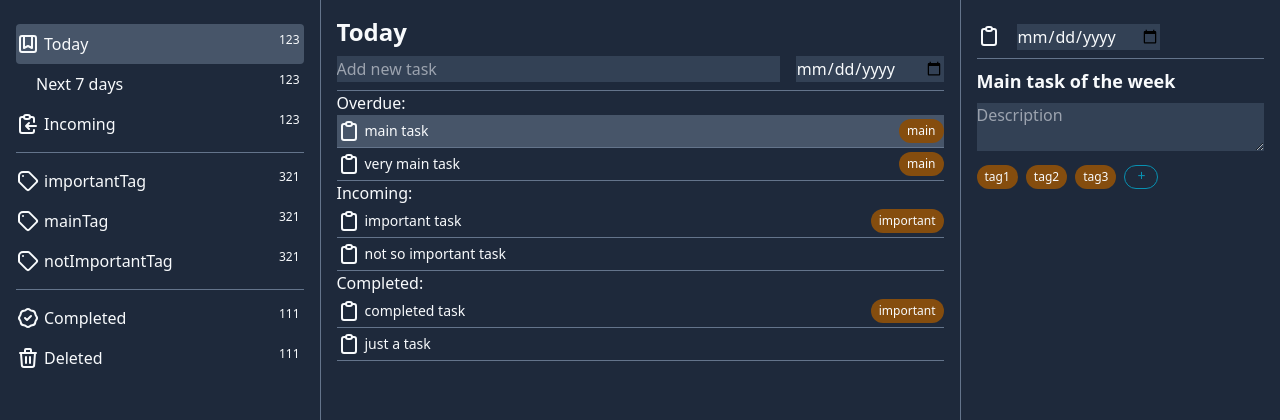
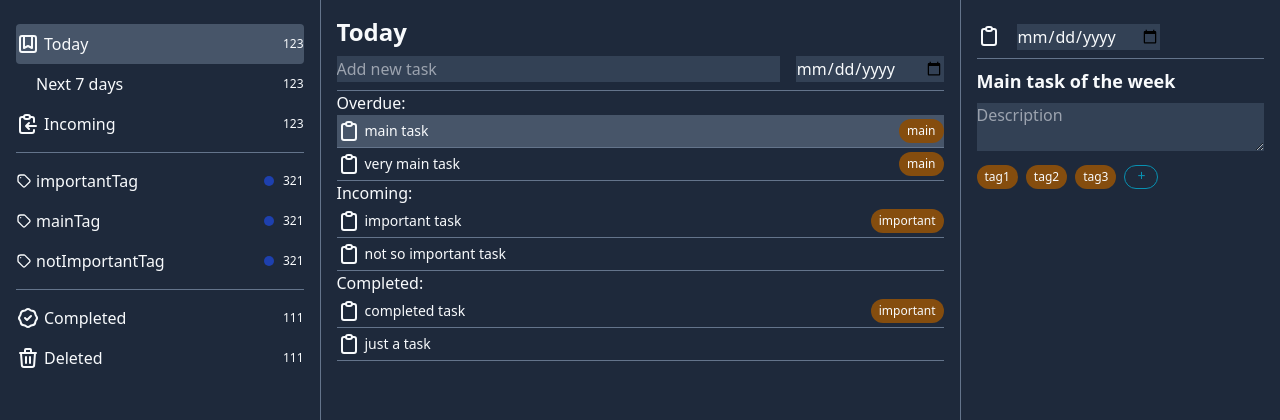
Before and after one commit to StarDust198/todo, a React (Create React App) app: page / in a window 1280 px wide. Shown: the top 420 px of the page. Built offline with nearby package versions, Linux system fonts and the light colour scheme; some icons are missing.

Commit message:
add colors & random color

```diff
--- a/package.json
+++ b/package.json
@@ -18,7 +18,7 @@
     "web-vitals": "^2.1.4"
   },
   "scripts": {
-    "start": "concurrently 'react-scripts start' 'json-server --watch db.json'",
+    "start": "concurrently 'react-scripts start' 'json-server --watch db.json --port 3001'",
     "build": "react-scripts build",
     "test": "react-scripts test",
     "eject": "react-scripts eject"
--- a/src/components/FilterComponent.tsx
+++ b/src/components/FilterComponent.tsx
@@ -1,9 +1,10 @@
-import { FC, ReactNode } from 'react';
+import { DetailedHTMLProps, FC, HTMLAttributes, ReactNode } from 'react';
 
-interface FilterProps {
+interface FilterProps
+  extends DetailedHTMLProps<HTMLAttributes<HTMLLIElement>, HTMLLIElement> {
   title: string;
   children?: ReactNode | null;
-  color?: string | null;
+  tagColor?: string | null;
   total: number;
   selected?: boolean;
 }
@@ -11,23 +12,26 @@ interface FilterProps {
 const FilterComponent: FC<FilterProps> = ({
   title,
   children = null,
-  color = null,
+  tagColor = null,
   total = 123,
   selected = false,
+  ...props
 }) => {
   const filterClass = `flex py-2 justify-between rounded ${
     selected ? 'bg-slate-600' : 'hover:bg-slate-700'
   }`;
 
   return (
-    <li className={filterClass}>
-      <div className="flex gap-1 align-middle">
+    <li className={filterClass} {...props}>
+      <div className="flex gap-1">
         {children}
         {title}
       </div>
-      <div className="flex gap-1 align-middle pr-1">
-        {color && color}
-        <span className="text-xs">{total}</span>
+      <div className="flex w-10 justify-between items-center flex-row-reverse">
+        <div className="text-xs">{total}</div>
+        {tagColor && (
+          <div className={`w-2.5 h-2.5 rounded-full ${tagColor}`}></div>
+        )}
       </div>
     </li>
   );
--- a/src/components/TaskFilters.tsx
+++ b/src/components/TaskFilters.tsx
@@ -1,4 +1,4 @@
-import { FC } from 'react';
+import { FC, useState, MouseEvent } from 'react';
 import { ReactComponent as TagIcon } from '../assets/tag.svg';
 import { ReactComponent as CalendarIcon } from '../assets/calendar.svg';
 import { ReactComponent as IncomingIcon } from '../assets/incoming.svg';
@@ -12,35 +12,50 @@ const tags = ['importantTag', 'mainTag', 'notImportantTag'];
 interface TaskFiltersProps {}
 
 const TaskFilters: FC<TaskFiltersProps> = () => {
-  // const [selectedFilter, setSelectedFilter] = useState<Filter>();
+  const [selectedFilter, setSelectedFilter] = useState('_today');
+
+  // e: MouseEvent<HTMLLIElement>,
+  function onChangeFilter() {}
 
   return (
     <div className="px-4 py-4 bg-slate-800 flex flex-col">
       <ul className="border-b border-slate-500 py-2">
-        <FilterComponent title="Today" total={123} selected>
+        <FilterComponent
+          id="_today"
+          onClick={onChangeFilter}
+          title="Today"
+          total={123}
+          selected
+        >
           <TodayIcon />
         </FilterComponent>
-        <FilterComponent title="Next 7 days" total={123}>
+        <FilterComponent id="_week" title="Next 7 days" total={123}>
           <CalendarIcon />
         </FilterComponent>
-        <FilterComponent title="Incoming" total={123}>
+        <FilterComponent id="_incoming" title="Incoming" total={123}>
           <IncomingIcon />
         </FilterComponent>
       </ul>
       {tags.length && (
         <ul className="border-b border-slate-500 py-2">
           {tags.map((tag) => (
-            <FilterComponent title={tag} key={`${tag}-filter`} total={321}>
-              <TagIcon />
+            <FilterComponent
+              tagColor="bg-blue-800"
+              title={tag}
+              key={`${tag}-filter`}
+              total={321}
+              id={tag}
+            >
+              <TagIcon className="w-4" />
             </FilterComponent>
           ))}
         </ul>
       )}
       <ul className="py-2">
-        <FilterComponent title="Completed" total={111}>
+        <FilterComponent id="_completed" title="Completed" total={111}>
           <CompletedIcon />
         </FilterComponent>
-        <FilterComponent title="Deleted" total={111}>
+        <FilterComponent id="_deleted" title="Deleted" total={111}>
           <TrashIcon />
         </FilterComponent>
       </ul>
--- a/src/models/Colors.ts
+++ b/src/models/Colors.ts
@@ -1,15 +1,22 @@
 export enum Colors {
-  YELLOW = 'yellow-800',
-  AMBER = 'amber-800',
-  LIME = 'lime-800',
-  GREEN = 'green-800',
-  EMERALD = 'emerald-800',
-  TEAL = 'teal-800',
-  CYAN = 'cyan-800',
-  SKY = 'sky-800',
-  BLUE = 'blue-800',
-  INDIGO = 'indigo-800',
-  VIOLET = 'violet-800',
-  PURPLE = 'purple-800',
-  FUCHSIA = 'fuchsia-800',
+  YELLOW = 'bg-yellow-800',
+  AMBER = 'bg-amber-800',
+  LIME = 'bg-lime-800',
+  GREEN = 'bg-green-800',
+  EMERALD = 'bg-emerald-800',
+  TEAL = 'bg-teal-800',
+  CYAN = 'bg-cyan-800',
+  SKY = 'bg-sky-800',
+  BLUE = 'bg-blue-800',
+  INDIGO = 'bg-indigo-800',
+  VIOLET = 'bg-violet-800',
+  PURPLE = 'bg-purple-800',
+  FUCHSIA = 'bg-fuchsia-800',
 }
+
+export function randomColor(): Colors {
+  const colorValues = Object.values(Colors);
+  const randomIndex = Math.floor(Math.random() * colorValues.length);
+  const randomColorValue = colorValues[randomIndex];
+  return randomColorValue;
+}
--- a/src/models/Tag.ts
+++ b/src/models/Tag.ts
@@ -1,12 +1,14 @@
+import { Colors, randomColor } from './Colors';
+
 export class Tag {
-  readonly id: string;
+  // readonly id: string;
   readonly title: string;
-  color: string;
+  color: Colors;
 
   constructor(title: string) {
-    this.id =
-      new Date().getTime().toString(36) + Math.random().toString(36).slice(2);
+    // this.id =
+    //   new Date().getTime().toString(36) + Math.random().toString(36).slice(2);
     this.title = title;
-    this.color = 'green';
+    this.color = randomColor();
   }
 }
--- a/src/models/Task.ts
+++ b/src/models/Task.ts
@@ -33,9 +33,9 @@ export class Task {
     this.date = newDate;
   }
 
-  addTag(newTagName: string): void {
+  addTag(newTag: string): void {
     if (!this.tags.some((tag) => tag === newTag))
-      this.tags = [...this.tags, newTagName];
+      this.tags = [...this.tags, newTag];
   }
 
   removeTag(tagName: string): void {
```
